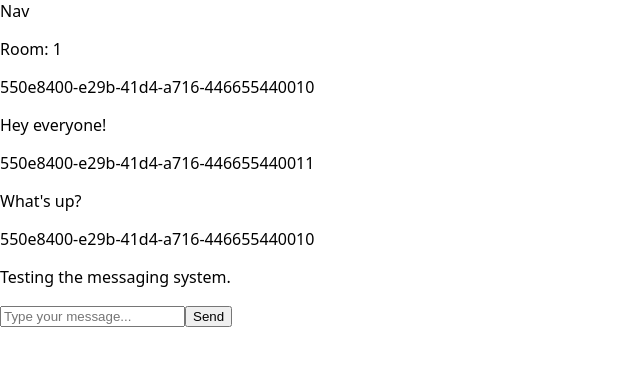
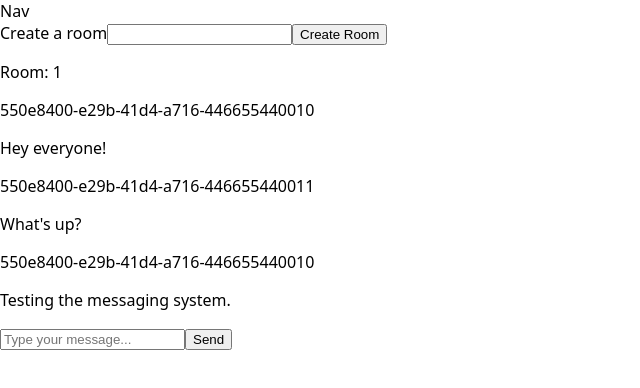
Before and after one commit to yatfu/distributed-messaging-platform, a React (Vite) app in the folder frontend/: page /chatrooms/1 in a window 1280 px wide. Shown: the top 388 px of the page, without its empty margins (0-640 px from the left). Built offline with nearby package versions, Linux system fonts and the light colour scheme; no server answers.

Commit message:
create: chatroom creation form

```diff
--- a/frontend/src/App.tsx
+++ b/frontend/src/App.tsx
@@ -1,11 +1,13 @@
 import { BrowserRouter, Route, Routes } from "react-router-dom";
 import Nav from "./components/Nav";
+import ChatroomForm from "./components/chatroomForm";
 import ChatroomPage from "./pages/chatroomPage";
 
 export default function App() {
   return (
     <BrowserRouter>
       <Nav />
+      <ChatroomForm />
       <Routes>
         <Route path="/chatrooms/:chatroomId" element={<ChatroomPage />} />
       </Routes>
--- /dev/null
+++ b/frontend/src/components/chatroomForm.tsx
@@ -0,0 +1,28 @@
+import { useState } from "react"
+import { createChatroom } from "../lib/api";
+import { useNavigate } from "react-router-dom";
+
+export default function ChatroomForm() {
+
+  const [name, setName] = useState("")
+  const navigate = useNavigate();
+
+  async function handleSubmit(e: React.SubmitEvent<HTMLFormElement>) {
+    e.preventDefault();
+    const chatroom = await createChatroom(name);
+    navigate(`/chatrooms/${chatroom.id}`);
+  }
+
+  return (
+    <div>
+      <form onSubmit={handleSubmit}>
+        <label>Create a room</label>
+        <input
+          value={name}
+          onChange={(e) => setName(e.target.value)}
+        />
+        <button type="submit">Create Room</button>
+      </form>
+    </div>
+  )
+}
--- a/frontend/src/pages/chatroomPage.tsx
+++ b/frontend/src/pages/chatroomPage.tsx
@@ -1,5 +1,4 @@
 import { useParams } from "react-router-dom";
-import Nav from "../components/Nav";
 import MessageForm from "../components/messageForm";
 import MessageList from "../components/messageList";
 
```
Also changed, not shown: 1 other file (tests, documents, lock files or other folders).
